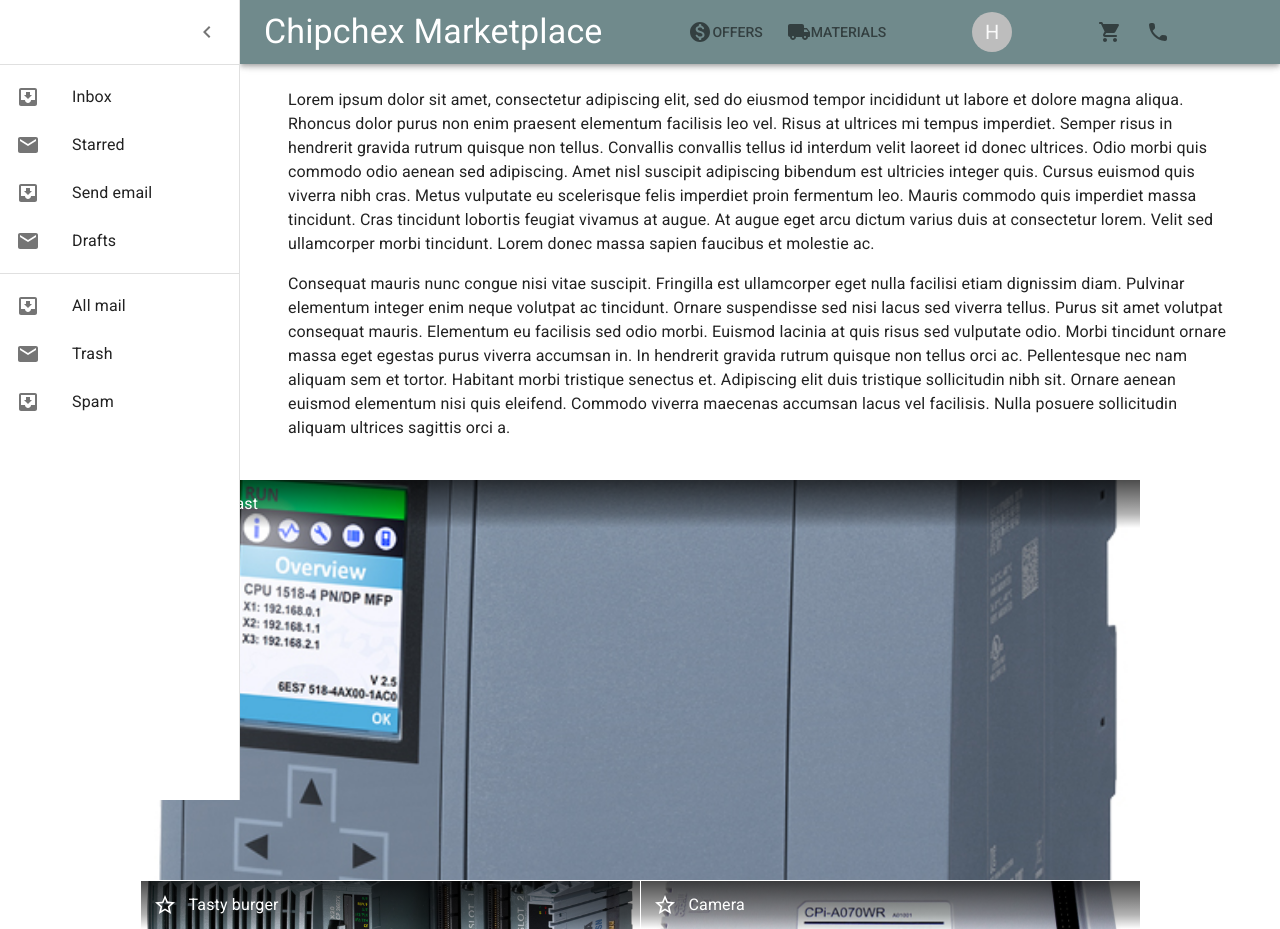
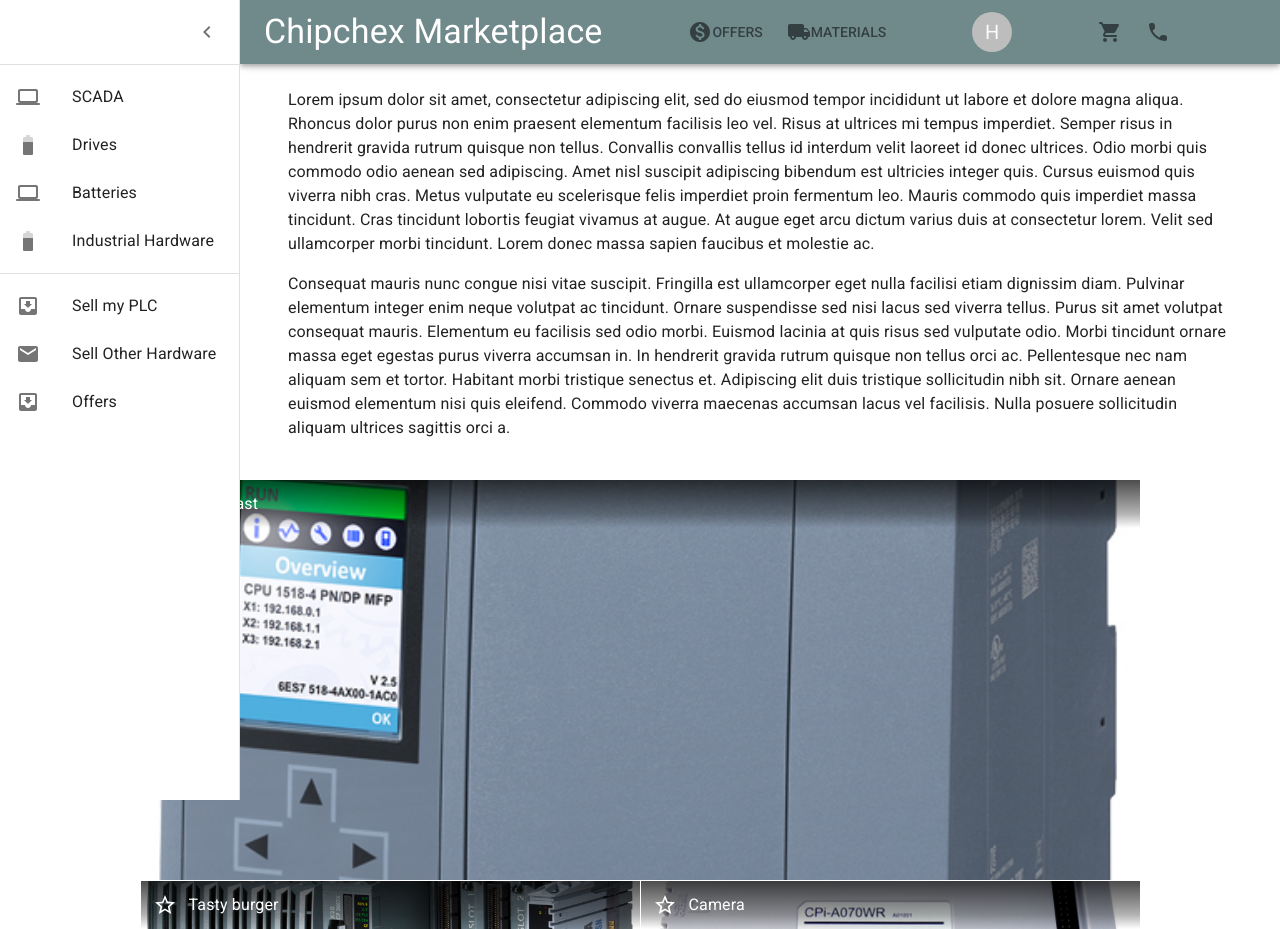
Before and after one commit to brickstackr/chipchex-mvp, a React (Create React App) app: page / in a window 1280 px wide. Both pictures are taken after a click on the button 36 px from the left and 32 px from the top of the page. Built offline with nearby package versions, Linux system fonts and the light colour scheme; no server answers.

Commit message:
start of sidebar
start of sidebar

```diff
--- a/src/components/AppBar.tsx
+++ b/src/components/AppBar.tsx
@@ -12,11 +12,12 @@ import IconButton from '@material-ui/core/IconButton';
 import MenuIcon from '@material-ui/icons/Menu';
 import ChevronLeftIcon from '@material-ui/icons/ChevronLeft';
 import ChevronRightIcon from '@material-ui/icons/ChevronRight';
-import { MonetizationOnRounded, LocalShippingRounded, ShoppingCartRounded, CallRounded } from '@material-ui/icons';
+import { MonetizationOnRounded, LocalShippingRounded, ShoppingCartRounded, CallRounded, Battery80Rounded } from '@material-ui/icons';
 import ListItem from '@material-ui/core/ListItem';
 import ListItemIcon from '@material-ui/core/ListItemIcon';
 import ListItemText from '@material-ui/core/ListItemText';
 import InboxIcon from '@material-ui/icons/MoveToInbox';
+import { ComputerRounded } from '@material-ui/icons';
 import MailIcon from '@material-ui/icons/Mail';
 import { purple, green } from '@material-ui/core/colors';
 import theme from '../theme';
@@ -181,16 +182,16 @@ export default function PersistentDrawerLeft() {
         </div>
         <Divider />
         <List>
-          {['Inbox', 'Starred', 'Send email', 'Drafts'].map((text, index) => (
+          {['SCADA', 'Drives', 'Batteries', 'Industrial Hardware'].map((text, index) => (
             <ListItem button key={text}>
-              <ListItemIcon>{index % 2 === 0 ? <InboxIcon /> : <MailIcon />}</ListItemIcon>
+              <ListItemIcon>{index % 2 === 0 ? <ComputerRounded /> : <Battery80Rounded />}</ListItemIcon>
               <ListItemText primary={text} />
             </ListItem>
           ))}
         </List>
         <Divider />
         <List>
-          {['All mail', 'Trash', 'Spam'].map((text, index) => (
+          {['Sell my PLC', 'Sell Other Hardware', 'Offers'].map((text, index) => (
             <ListItem button key={text}>
               <ListItemIcon>{index % 2 === 0 ? <InboxIcon /> : <MailIcon />}</ListItemIcon>
               <ListItemText primary={text} />
```
